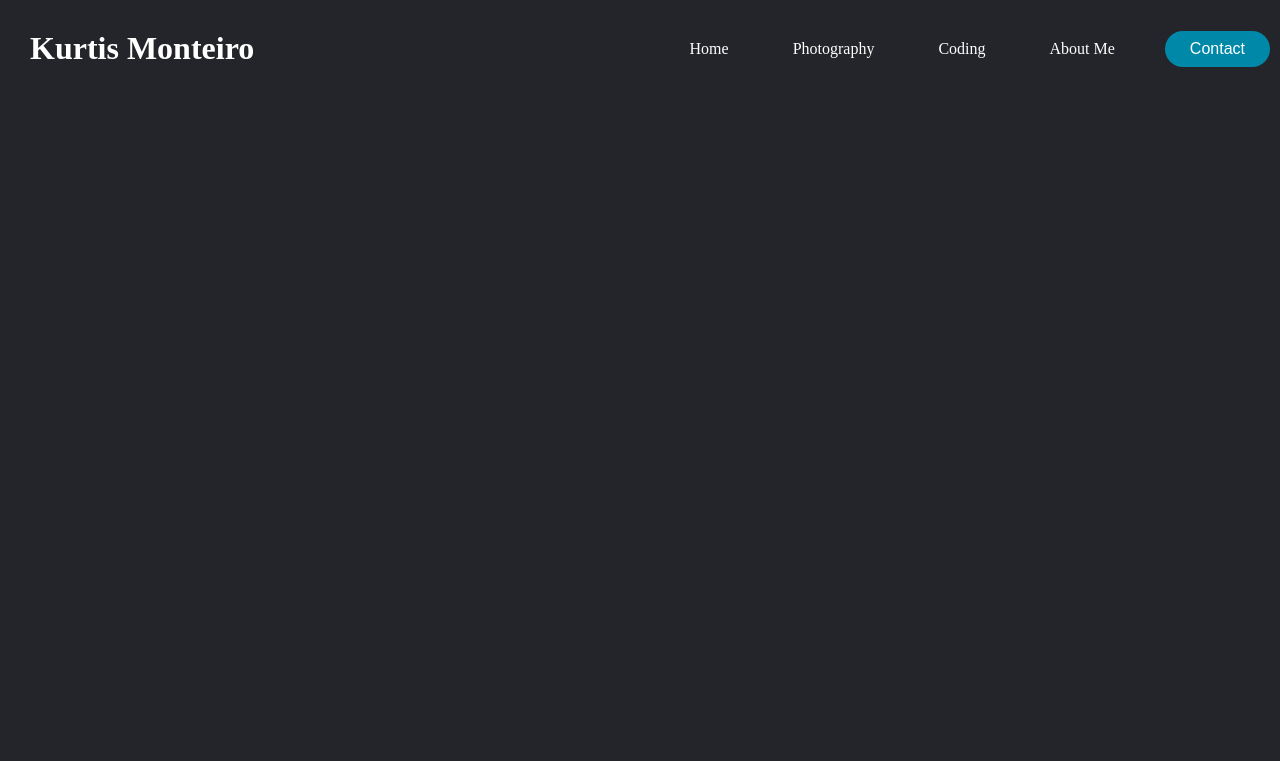
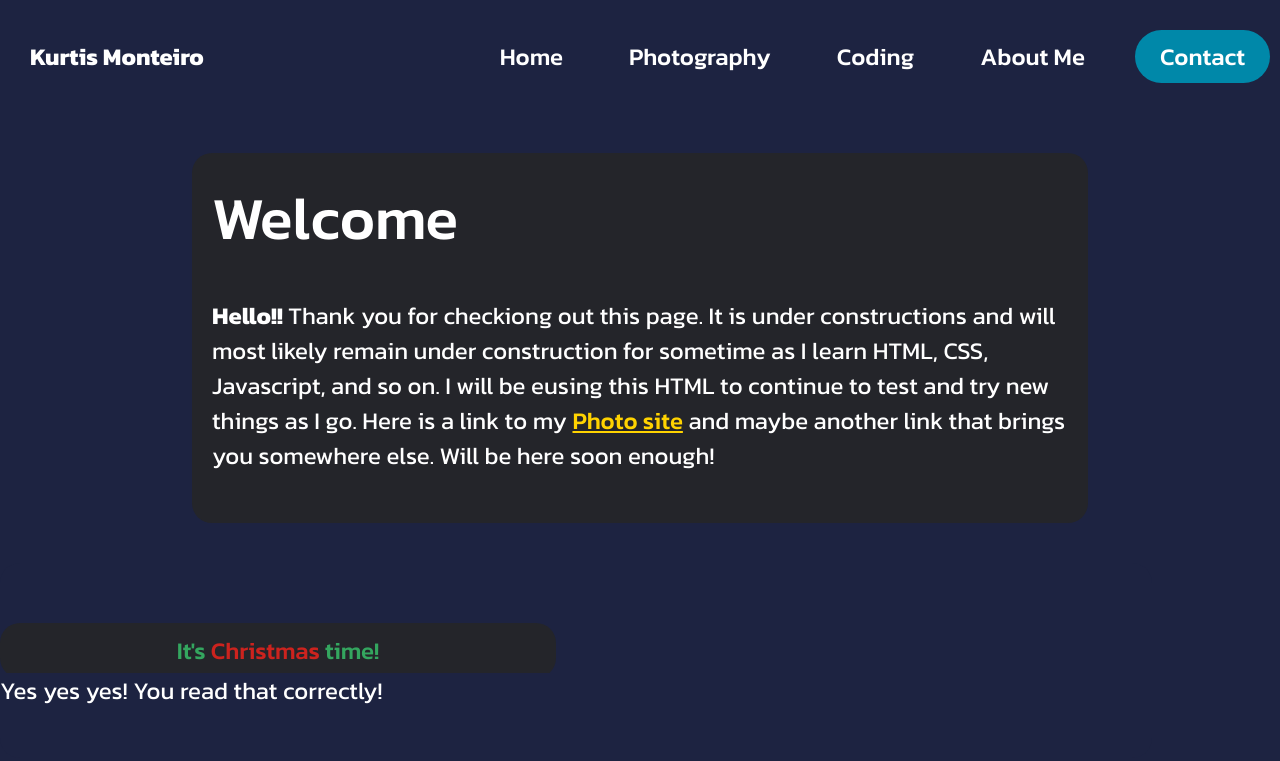
Before and after one commit to KurtisM12/Hello-World, a plain HTML site: page Index.html in a window 1280 px wide. Drawn offline with Linux system fonts and the light colour scheme.

Commit message:
index content
index content, fonts, sizing, layout

```diff
--- a/Index.html
+++ b/Index.html
@@ -3,7 +3,7 @@
 </html>
 <head>
     <link rel="stylesheet" href="style.css">
-
+    <link rel="preconnect" href="https://fonts.googleapis.com"><link rel="preconnect" href="https://fonts.gstatic.com" crossorigin><link href="https://fonts.googleapis.com/css2?family=Kanit:wght@400;500;700&display=swap" rel="stylesheet">
 </head>
 
 <body>
@@ -20,3 +20,38 @@
         <a class="cta" href="#"><button>Contact</button></a>
     </header>
 </body>
+
+<body>
+    <p>
+        <div class="greet" id="greet">
+            <h1 class="post_title">
+                Welcome
+            </h1>
+            <br>
+            <strong>Hello!!</strong> Thank you for checkiong out this page. It is under constructions and will most likely
+            remain under construction for sometime as I learn HTML, CSS, Javascript, and so on. I will be eusing this HTML
+            to continue to test and try new things as I go. Here is a link to my <a class="photosite" href="https://monteirophotography.pixieset.com/" target="_blank">Photo site</a>
+            and maybe another link that brings you somewhere else. Will be here soon enough!
+            <footer class="post_foot">
+            </footer>
+        </div>
+    </p>
+
+</body>
+
+<body>
+    <p>
+        <div class="panel_2" id="panel_2">
+            <h1 class="post_title_2">
+                <a class="its">It's </a><a class="christmas">Christmas </a><a class="time">time!</a>
+            </h1>
+            <br>
+                <h2>
+                Yes yes yes! You read that correctly!
+                </h2>
+            <footer class="post_foot">
+            </footer>
+        </div>
+    </p>
+</body>
+<p id="demo"></p>
--- a/style.css
+++ b/style.css
@@ -2,12 +2,13 @@
 	box-sizing: border-box;
 	margin:0;
 	padding: 0;
-	background-color: #24252a;
+	background-color: #1d2341;
+	font-size: 24px;
 }
 
 li, a, button {
 	font-weight: 500;
-	font-size: 16px;
+
 	color: white;
 	text-decoration: none;
 }
@@ -24,6 +25,7 @@ header {
 	color: white;
 	margin-right: auto;
 	margin-left: 20px;
+	font-family: 'Kanit', sans-serif;
 }
 
 .nav_links {
@@ -37,6 +39,7 @@ header {
 
 .nav_links li a {
 	transition: all 0.3s ease 0s;
+	font-family: 'Kanit', sans-serif;
 }
 
 .nav_links li a:hover {
@@ -51,6 +54,7 @@ button {
 	border-radius: 50px;
 	cursor: pointer;
 	transition: all 0.3s ease 0s;
+	font-family: 'Kanit', sans-serif;
 }
 
 button:hover {
@@ -68,3 +72,100 @@ img {
 	text-align: center;
 	margin-top: 100px;
 }
+
+.greet {
+	color: white;
+	font-family: 'Kanit', sans-serif;
+	background-color: #24252a;
+	width: 70%;
+	height: auto;
+	margin-left: auto;
+	margin-right: auto;
+	margin-top: 40px;
+	padding: 20px;
+	border-radius: 20px;
+}
+
+.panel_2 {
+	color: white;
+	font-family: 'Kanit', sans-serif;
+
+	width: 90%;
+	height: auto;
+	margin-left: 0;
+
+	margin-top: 40px;
+	padding: 20px;
+	border-radius: 20px;
+}
+
+.panel_2 .post_title_2 {
+	color: white;
+	font-family: 'Kanit', sans-serif;
+	font-size: 34px;
+	font-weight: 400;
+	text-align: center;
+	background-color: #24252a;
+	width: 50%;
+	height: auto;
+	margin-left: -20px;
+	margin-top: 40px;
+	padding: 10px;
+	border-radius: 20px;
+}
+
+.panel_2 .post_title_2 .its {
+	color: #34A65F;
+	background-color: #24252a;
+}
+
+.panel_2 .post_title_2 .christmas {
+	color: #CC231E;
+	background-color: #24252a;
+}
+.panel_2 .post_title_2 .time {
+	color: #34A65F;
+	background-color: #24252a;
+}
+
+.panel_2 h2 {
+	font-weight: 400;
+	margin-top: -40px;
+	width: 50%;
+	margin-left: -20px;
+}
+
+strong {
+	color: white;
+	font-family: 'Kanit', sans-serif;
+	background-color: #24252a;
+}
+
+.post_title {
+	color: white;
+	background-color: #24252a;
+	font-family: 'Kanit', sans-serif;
+	font-size: 60px;
+	font-weight: 500;
+}
+
+.post_foot {
+	font-size: 14px;
+	background-color: #24252a;
+	margin-top: 30px;
+	text-align: right;
+	;
+}
+
+.photosite {
+	color: #FFD300;
+	background-color: #24252a;
+	text-decoration: underline;
+}
+
+.photosite:hover {
+	color: #FFD300;
+	text-decoration: none;
+	border: #FFD300 5px solid;
+	border-radius: 10%;
+}
```
Also changed, not shown: assets/HTMLCert.png.
